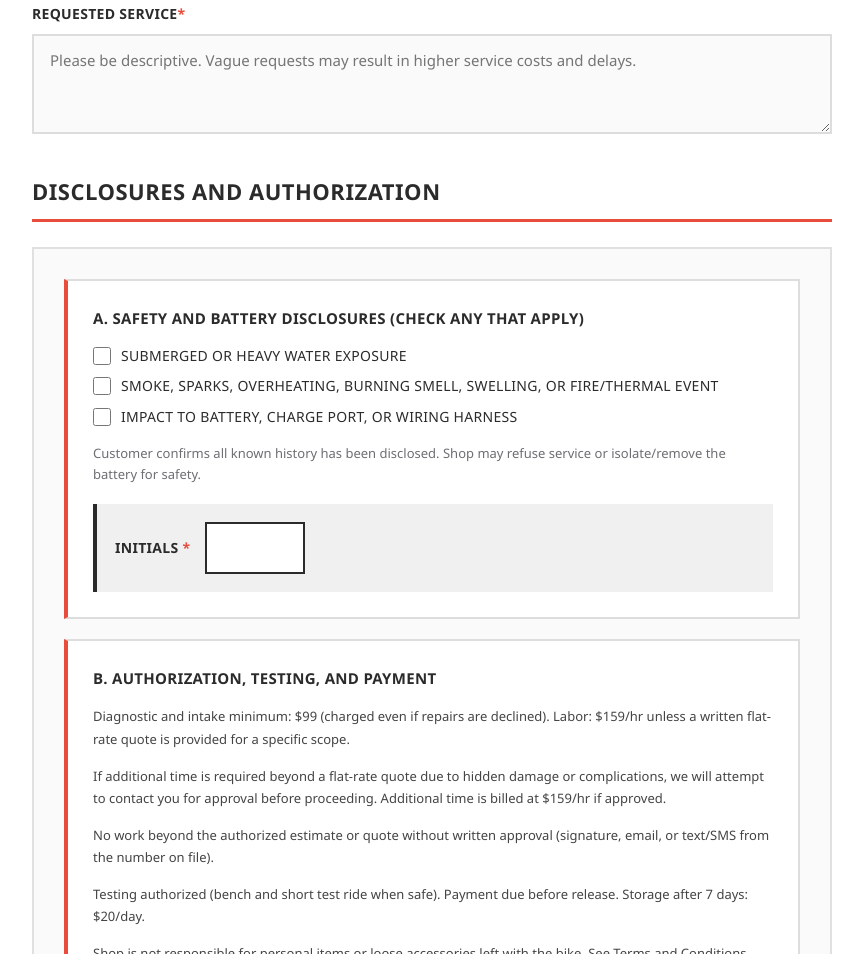
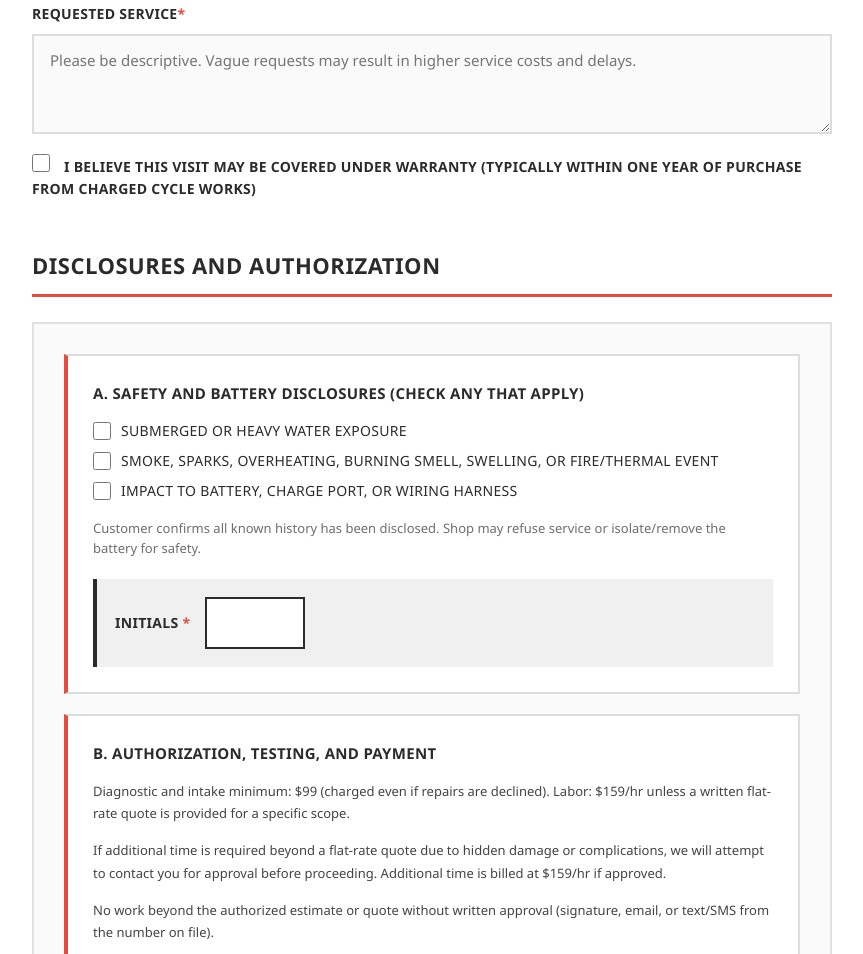
Before and after one commit to dvrkrvin/CCW-Intake-Form, a plain HTML site: page index.html in a window 1280 px wide. Shown: the part 1005-1959 px from the top of the page, without its empty margins (208-1071 px from the left). Drawn offline with nearby package versions, Linux system fonts and the light colour scheme.

Commit message:
Add warranty request checkbox to form

```diff
--- a/index.html
+++ b/index.html
@@ -171,6 +171,16 @@
                         </div>
                     </div>
 
+                    <div class="form-row">
+                        <div class="form-group full-width">
+                            <label class="checkbox-label">
+                                <input type="checkbox" v-model="formData.warrantyRequest">
+                                I believe this visit may be covered under warranty
+                                <span class="checkbox-hint">(typically within one year of purchase from Charged Cycle Works)</span>
+                            </label>
+                        </div>
+                    </div>
+
                 </div>
 
                 <!-- Disclosures and Authorization -->
```
